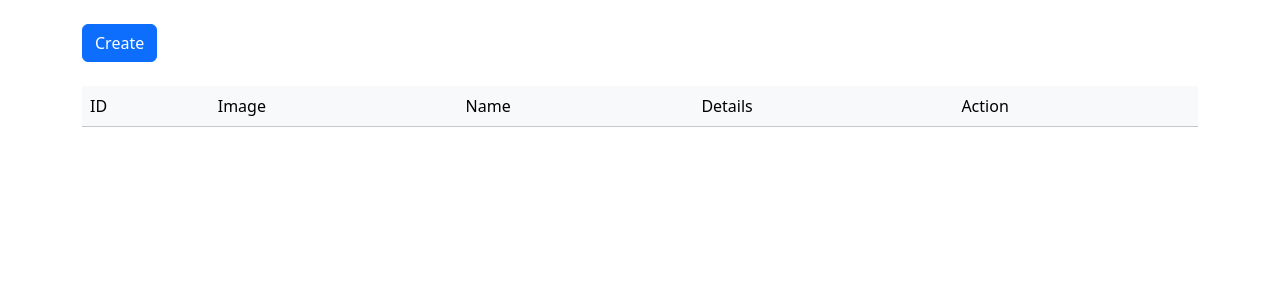
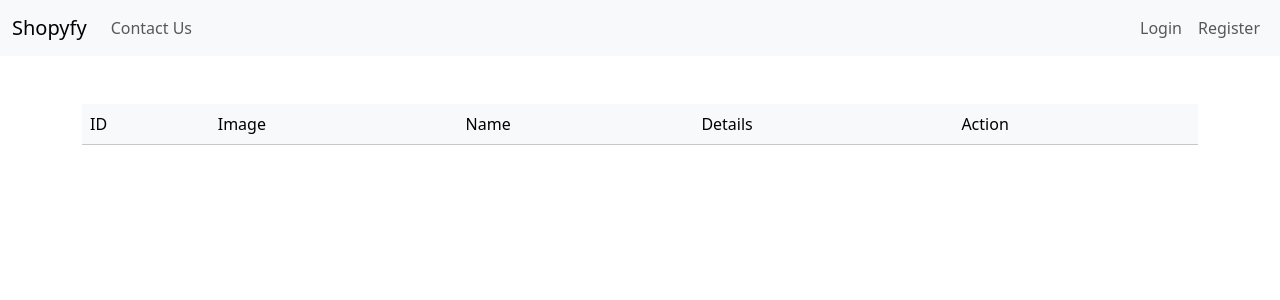
Before and after one commit to abdoul22/Blog-lara-10, a Laravel app: page /products in a window 1280 px wide. Shown: the top 300 px of the page. Run offline with Laravel 10, Linux system fonts and the light colour scheme; data that the repository does not hold is empty.

Commit message:
authentication authorization| Login, Register and Middleware

```diff
--- a/app/Http/Controllers/ProductController.php
+++ b/app/Http/Controllers/ProductController.php
@@ -10,6 +10,11 @@ class ProductController extends Controller
     /**
      * Display a listing of the resource.
      */
+    public function __construct()
+    {
+        //$this->middleware('auth')->except(['index','show']);
+        $this->middleware('auth')->only('edit','create','delete','update','store');
+    }
     public function index()
     {
         $products = Product::latest()->paginate(5);
--- a/resources/views/layouts/style.blade.php
+++ b/resources/views/layouts/style.blade.php
@@ -10,6 +10,63 @@
 </head>
 
 <body>
+    <nav class="navbar navbar-expand-lg bg-body-tertiary">
+        <div class="container-fluid">
+            <a class="navbar-brand" href="{{ route('products.index') }}">Shopyfy</a>
+            <button class="navbar-toggler" type="button" data-bs-toggle="collapse" data-bs-target="#navbarSupportedContent"
+                aria-controls="navbarSupportedContent" aria-expanded="false" aria-label="Toggle navigation">
+                <span class="navbar-toggler-icon"></span>
+            </button>
+            <div class="collapse navbar-collapse" id="navbarSupportedContent">
+                <ul class="navbar-nav me-auto mb-2 mb-lg-0">
+                    <li class="nav-item">
+                        @auth
+                        <a class="nav-link active" aria-current="page" href="{{ route('products.create') }}">Create New</a>
+                        @endauth
+                    </li>
+                    <li class="nav-item">
+                        <a class="nav-link" href="#">Contact Us</a>
+                    </li>
+
+                </ul>
+               <!-- Right Side Of Navbar -->
+                    <ul class="navbar-nav ms-auto">
+                        <!-- Authentication Links -->
+                        @guest
+                        @if (Route::has('login'))
+                        <li class="nav-item">
+                            <a class="nav-link" href="{{ route('login') }}">{{ __('Login') }}</a>
+                        </li>
+                        @endif
+
+                        @if (Route::has('register'))
+                        <li class="nav-item">
+                            <a class="nav-link" href="{{ route('register') }}">{{ __('Register') }}</a>
+                        </li>
+                        @endif
+                        @else
+                        <li class="nav-item dropdown">
+                            <a id="navbarDropdown" class="nav-link dropdown-toggle" href="#" role="button" data-bs-toggle="dropdown"
+                                aria-haspopup="true" aria-expanded="false" v-pre>
+                                {{ Auth::user()->name }}
+                            </a>
+
+                            <div class="dropdown-menu dropdown-menu-end" aria-labelledby="navbarDropdown">
+                                <a class="dropdown-item" href="{{ route('logout') }}" onclick="event.preventDefault();
+                                                                         document.getElementById('logout-form').submit();">
+                                    {{ __('Logout') }}
+                                </a>
+
+                                <form id="logout-form" action="{{ route('logout') }}" method="POST" class="d-none">
+                                    @csrf
+                                </form>
+                            </div>
+                        </li>
+                        @endguest
+                    </ul>
+            </div>
+        </div>
+    </nav>
     @yield('content')
     <script src="https://cdn.jsdelivr.net/npm/bootstrap@5.3.0-alpha1/dist/js/bootstrap.bundle.min.js"
         integrity="sha384-w76AqPfDkMBDXo30jS1Sgez6pr3x5MlQ1ZAGC+nuZB+EYdgRZgiwxhTBTkF7CXvN" crossorigin="anonymous">
--- a/resources/views/products/index.blade.php
+++ b/resources/views/products/index.blade.php
@@ -3,11 +3,6 @@
 @section('content')
 <div class="container">
     <br>
-    <div class="row align-items-start">
-        <div class="col">
-            <a class="btn btn-primary" href="{{ route('products.create') }}">Create</a>
-        </div>
-    </div>
     <br>
     @if ($message = Session::get('success'))
         <div class="alert alert-success" role="alert">
@@ -32,13 +27,16 @@
                 <td>{{ $product->name }}</td>
                 <td>{{ $product->details }}</td>
                 <td>
+                    @auth
+
                     <form action="{{ route('products.destroy', $product->id) }}" method='post'>
                         @csrf
                         @method('DELETE')
                         <button type="submit" >Delete</button>
                     </form>
+                    <a class="btn btn-primary" href="{{ route('products.edit', $product->id) }}">edit</a>
+                    @endauth
                     <a class="btn btn-info" href="{{ route('products.show', $product->id) }}">show</a>
-                    <a class="btn btn-primary" href="{{ route('products.edit', $product->id) }}">edit</a>
                 </td>
             </tr>
             @endforeach
--- a/routes/web.php
+++ b/routes/web.php
@@ -5,6 +5,8 @@ use App\Http\Controllers\MohamedController;
 use App\Http\Controllers\ProductController;
 use Illuminate\Support\Facades\Route;
 
+
+Route::get('/home', [App\Http\Controllers\ProductController::class, 'index'])->name('home');
 Route::resource('products',ProductController::class);
 
 Route::get('mohamed/index', [MohamedController::class, 'index']);
@@ -18,7 +20,7 @@ Route::get('essa/edit', [EssaController::class, "edit"]);
 Route::get('essa/create', [EssaController::class, "create"]);
 
 Route::get('/', function () {
-    return view('welcome');
+    return redirect()->route('products.index');
 });
 
 Route::get('/greeting', function () {
@@ -51,5 +53,3 @@ Route::get('/user/{name?}', function ($name = 'John') {
 });
 
 Auth::routes();
-
-Route::get('/home', [App\Http\Controllers\HomeController::class, 'index'])->name('home');
```
Also changed, not shown: public/images/20230313145716.jpg (added).
